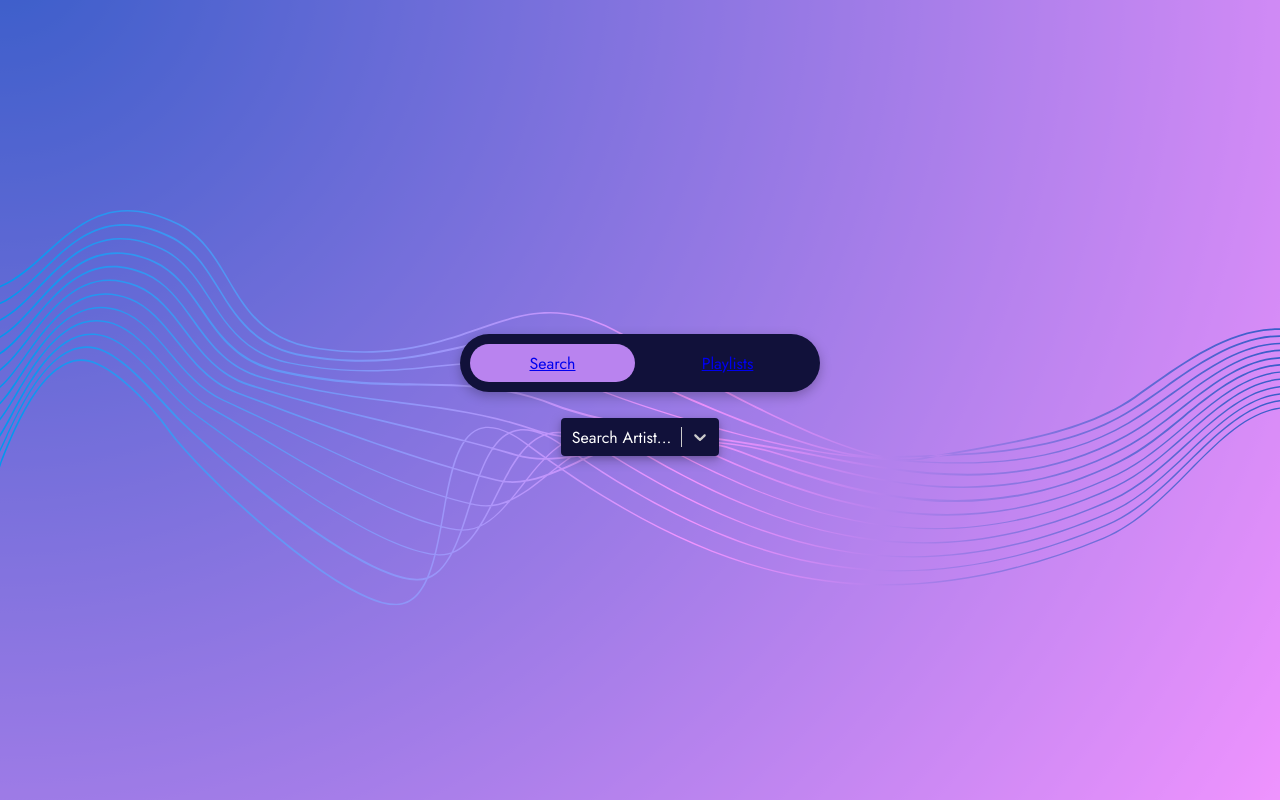
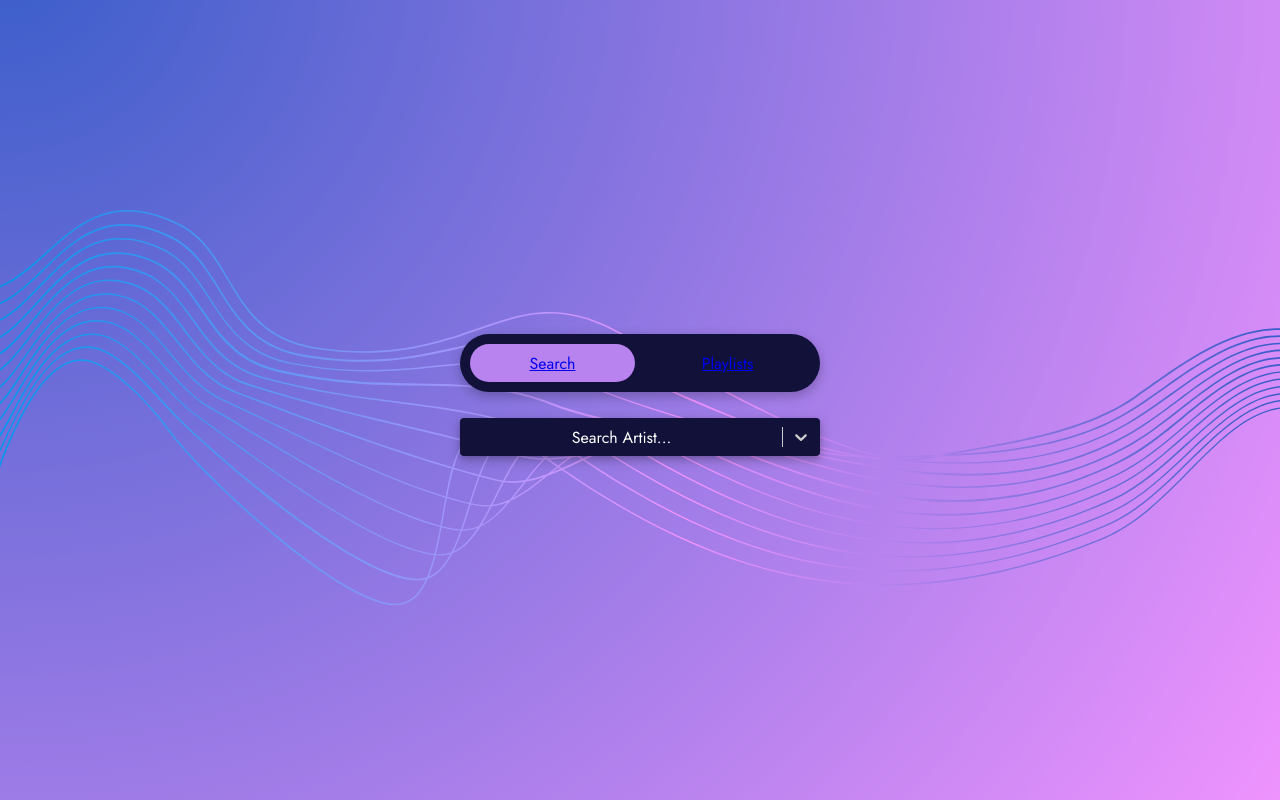
Before and after one commit to MaryBruff/genre-q, a React (Create React App) app: page /search in a window 1280 px wide. Built offline with nearby package versions, Linux system fonts and the light colour scheme; no server answers.

Commit message:
small styling changes

```diff
--- a/src/components/GenreBar/GenreBar.css
+++ b/src/components/GenreBar/GenreBar.css
@@ -42,6 +42,7 @@
   justify-content: center;
   align-items: center;
   gap: 10px;
+  border: none;
   border-radius: 100px;
   background: #B983EF;
   color: #FFF;
--- a/src/components/SearchBar/SearchBar.css
+++ b/src/components/SearchBar/SearchBar.css
@@ -1,4 +1,5 @@
 .search-bar{
   gap: 10px;
+  width: 360px;
   box-shadow: 0px 4px 12px 0px rgba(0, 0, 0, 0.25);
 }
```
